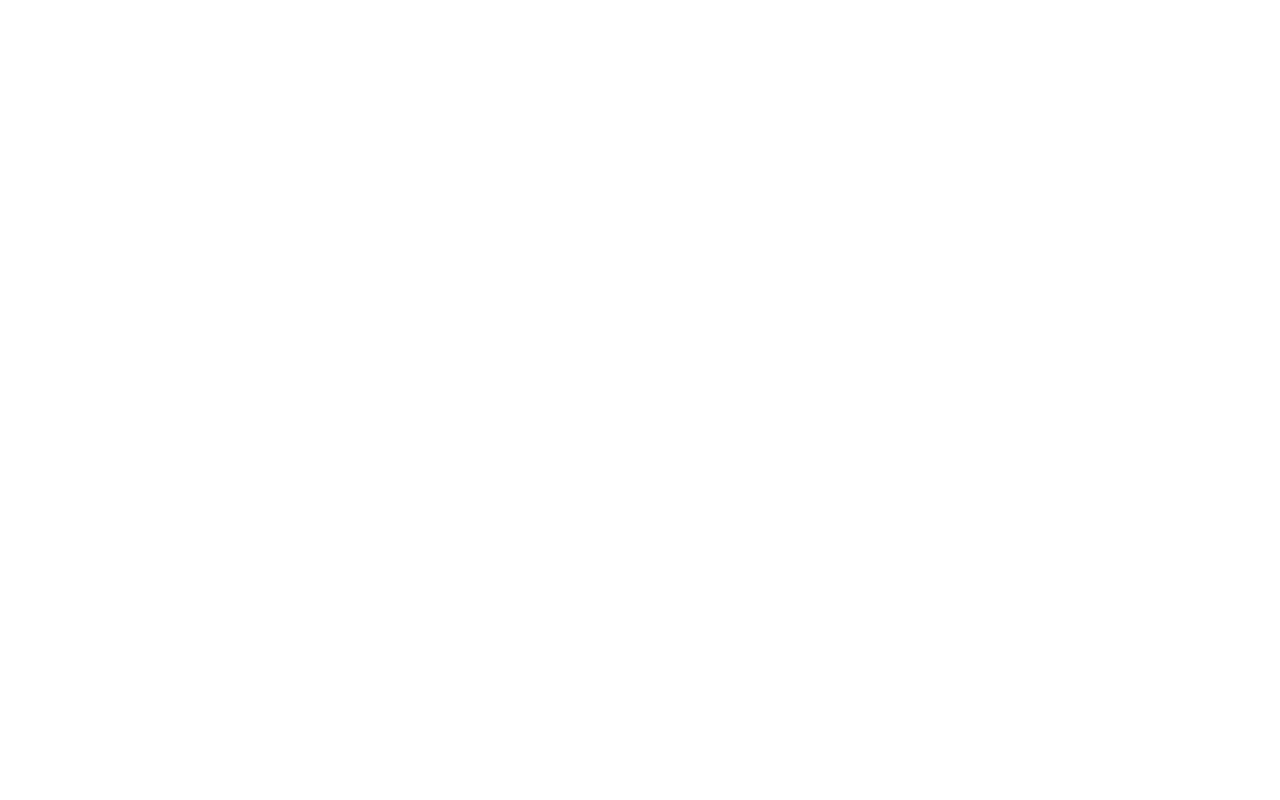
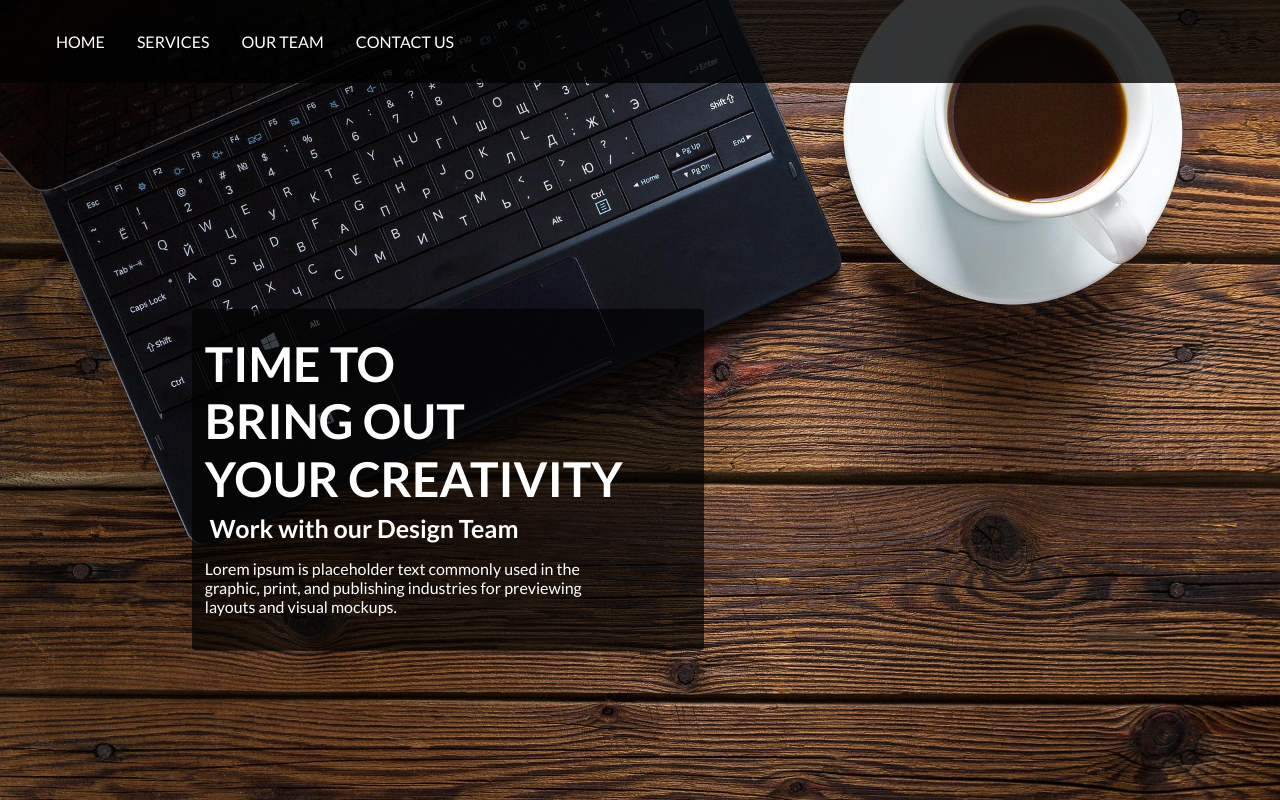
Before and after one commit to rodprogramdev/CreativeDesigns-2022, a plain HTML site: page index.html in a window 1280 px wide. Drawn offline with Linux system fonts and the light colour scheme.

Commit message:
Worked on hero section

```diff
--- /dev/null
+++ b/css/styles.css
@@ -0,0 +1,86 @@
+@import url('https://fonts.googleapis.com/css2?family=Lato:wght@400;700&display=swap');
+
+*{
+    margin: 0;
+    padding: 0;
+    box-sizing: border-box;
+}
+
+body{
+    /* background-color: blue;*/
+    font-family: 'Lato', sans-serif;
+}
+
+.header{
+    height: 100vh;
+    background-image: url(../images/notebook-1971495_1920.jpg);
+    position: relative;
+    background-size: cover;
+}
+
+.header__nav{
+
+    width: 100%;
+    background-color: #000000ca;
+    color: #fff;
+    padding: 1rem 1rem 1rem 2.5rem;
+    display: flex;
+}
+
+
+
+ul li{
+    position: relative;
+    padding:1rem;
+    list-style-type: none;
+    float: left;
+}
+
+.header__heading{
+    position: absolute;
+    top: 60%;
+    left: 35%;
+    transform: translate(-50%, -50%);
+    width: 40%;
+    background-color: #000000ac;
+    display: inline-block;
+    text-align: left;
+    color: #fff;
+    padding: 2% 2% 2% 1%;
+    border-radius: 1%;
+
+
+
+}
+
+span{
+    display: block;
+}
+
+.header__heading h1{
+  padding:0 1% 0 0;
+  line-height: 120%;
+}
+
+h1{
+    font-size: 3rem;
+    line-height: 120%;
+}
+
+/* h2{
+    font-size: 40px;
+
+} */
+
+h3{
+    line-height: 130%;
+    font-size: 25px;
+   padding: 1%;
+}
+
+p{
+    width: 80%;
+    /* background-color: red; */
+    line-height: 120%;
+    padding: 2% 0;
+}
--- a/index.html
+++ b/index.html
@@ -5,10 +5,37 @@
     <meta http-equiv="X-UA-Compatible" content="IE=edge">
     <meta name="viewport" content="width=device-width, initial-scale=1.0">
     <title>Creative Designs</title>
+    <link rel="stylesheet" href="css/styles.css">
 </head>
 <body>
     <!--Hero Section-->
+    <header>
+        <div class="header">
+            <div class="header__nav">
+                <nav>
+                    <ul>
+                        <li>HOME</li>
+                        <li>SERVICES</li>
+                        <li>OUR TEAM</li>
+                        <li>CONTACT US</li>
+                    </ul>
+                </nav>
+            </div>
+            <div class="header__heading">
+                <h1>
+                    <span>TIME TO </span>
+                    <span>BRING OUT</span>
+                    <span>YOUR CREATIVITY</span>
+                </h1>
+                <h3>Work with our Design Team</h3>
+                <p>Lorem ipsum is placeholder text
+                   commonly used in the graphic, print, and
+                   publishing industries for previewing
+                   layouts and visual mockups.</p>
+            </div>
+        </div>
 
+    </header>
     <!--Services-->
 
     <!--Our Team-->
```
